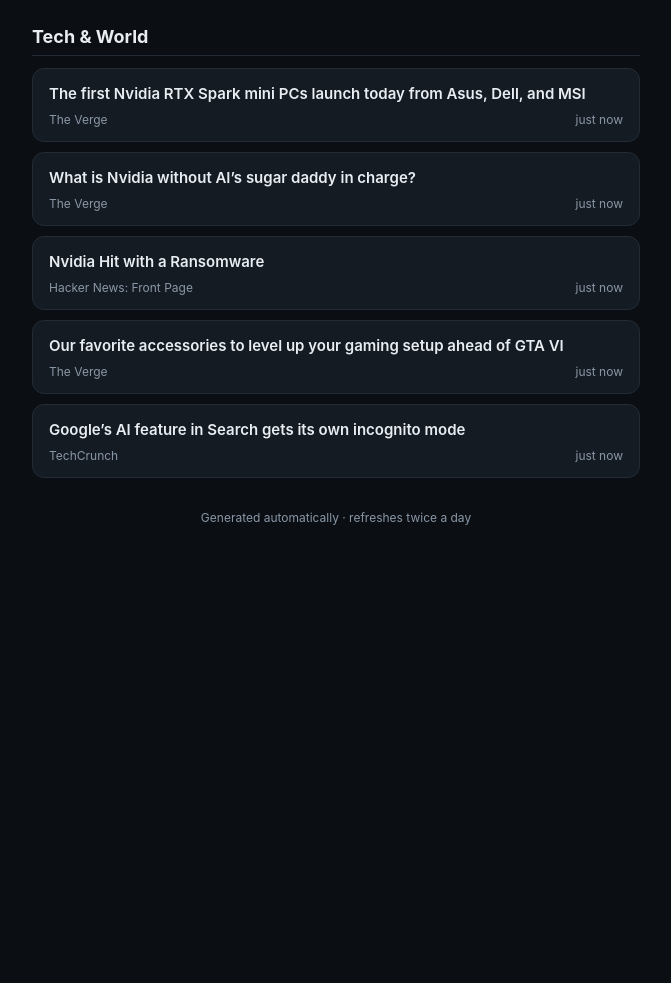
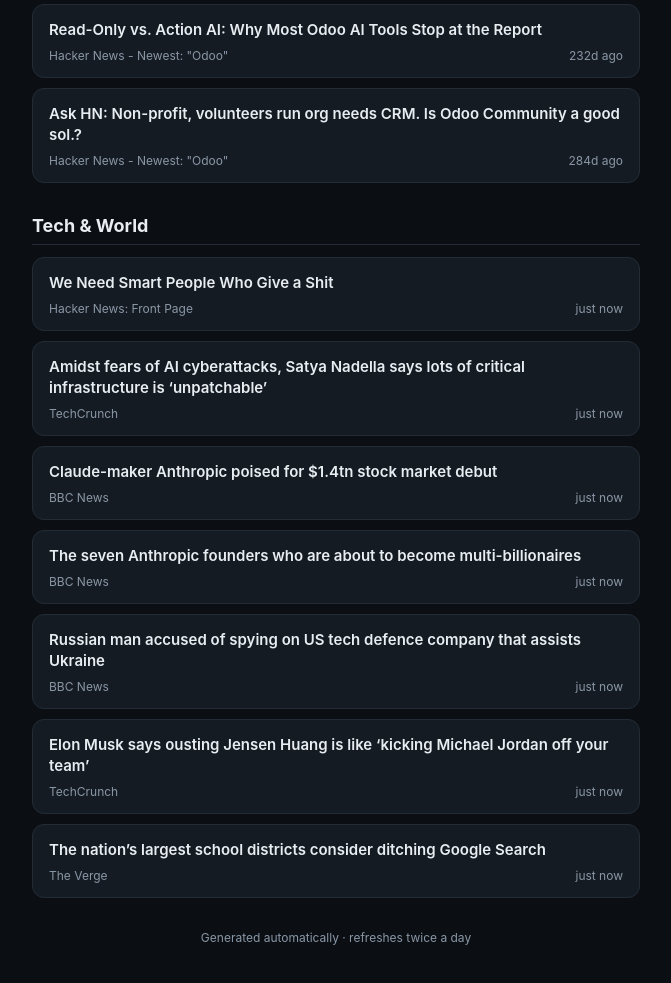
Before and after one commit to savyasachin/tech-digest_theodoobin, a plain HTML site: page docs/index.html in a window 1280 px wide. Shown: the part 605-1588 px from the top of the page, without its empty margins (304-975 px from the left). Before the commit the page ends 1178 px from the top, so only its background shows below. Drawn offline with Linux system fonts and the light colour scheme.

Commit message:
Update daily digest page

```diff
--- a/docs/index.html
+++ b/docs/index.html
@@ -3,7 +3,7 @@
 <head>
 <meta charset="UTF-8">
 <meta name="viewport" content="width=device-width, initial-scale=1.0">
-<title>Quick Check - Wednesday, 18 November - 18:43</title>
+<title>Full Digest - Thursday, 19 November - 00:07</title>
 <style>
   :root {
     color-scheme: light dark;
@@ -101,9 +101,9 @@
 </head>
 <body>
   <header>
-    <div class="eyebrow">Quick Check</div>
+    <div class="eyebrow">Full Digest</div>
     <h1>Daily Digest</h1>
-    <div class="timestamp">Wednesday, 18 November - 18:43 (Asia/Qatar)</div>
+    <div class="timestamp">Thursday, 19 November - 00:07 (Asia/Qatar)</div>
   </header>
 
 
@@ -115,7 +115,7 @@
         <div class="card-title">Show HN: Mini-Runbot – Ephemeral Odoo Enviroments Using Python and Docker</div>
         <div class="card-meta">
           <span class="card-source">Hacker News - Newest: &quot;Odoo&quot;</span>
-          <span class="card-age">58d ago</span>
+          <span class="card-age">59d ago</span>
         </div>
       </a>
 
@@ -155,6 +155,24 @@
         </div>
       </a>
 
+
+      <a class="card" href="https://www.odooclaw.ai/blog/read-only-vs-action-ai-why-most-odoo-ai-tools-stop-at-the-report" target="_blank" rel="noopener">
+        <div class="card-title">Read-Only vs. Action AI: Why Most Odoo AI Tools Stop at the Report</div>
+        <div class="card-meta">
+          <span class="card-source">Hacker News - Newest: &quot;Odoo&quot;</span>
+          <span class="card-age">232d ago</span>
+        </div>
+      </a>
+
+
+      <a class="card" href="https://news.ycombinator.com/item?id=46920322" target="_blank" rel="noopener">
+        <div class="card-title">Ask HN: Non-profit, volunteers run org needs CRM. Is Odoo Community a good sol.?</div>
+        <div class="card-meta">
+          <span class="card-source">Hacker News - Newest: &quot;Odoo&quot;</span>
+          <span class="card-age">284d ago</span>
+        </div>
+      </a>
+
       </div>
     </section>
 
@@ -162,26 +180,8 @@
       <h2>Tech &amp; World</h2>
       <div class="cards">
 
-      <a class="card" href="https://www.theverge.com/tech/1036880/nvidia-rtx-spark-ai-mini-pc-desktops" target="_blank" rel="noopener">
-        <div class="card-title">The first Nvidia RTX Spark mini PCs launch today from Asus, Dell, and MSI</div>
-        <div class="card-meta">
-          <span class="card-source">The Verge</span>
-          <span class="card-age">just now</span>
-        </div>
-      </a>
-
-
-      <a class="card" href="https://www.theverge.com/ai-artificial-intelligence/1036776/nvidia-earnings-kress-jensen-huang-petition" target="_blank" rel="noopener">
-        <div class="card-title">What is Nvidia without AI’s sugar daddy in charge?</div>
-        <div class="card-meta">
-          <span class="card-source">The Verge</span>
-          <span class="card-age">just now</span>
-        </div>
-      </a>
-
-
-      <a class="card" href="https://www.ransomware.live/id/TlZJRElBQHRoZWdlbnRsZW1lbg" target="_blank" rel="noopener">
-        <div class="card-title">Nvidia Hit with a Ransomware</div>
+      <a class="card" href="https://violetpixel.com/blog/2026-11-17-we-need-smart-people-who-give-a-shit/" target="_blank" rel="noopener">
+        <div class="card-title">We Need Smart People Who Give a Shit</div>
         <div class="card-meta">
           <span class="card-source">Hacker News: Front Page</span>
           <span class="card-age">just now</span>
@@ -189,19 +189,55 @@
       </a>
 
 
-      <a class="card" href="https://www.theverge.com/gadgets/1033262/best-gta-6-gaming-accessories-controllers-headsets-tvs" target="_blank" rel="noopener">
-        <div class="card-title">Our favorite accessories to level up your gaming setup ahead of GTA VI</div>
+      <a class="card" href="https://techcrunch.com/2026/11/18/amidst-fears-of-ai-cyberattacks-satya-nadella-says-lots-of-critical-infrastructure-is-unpatchable/" target="_blank" rel="noopener">
+        <div class="card-title">Amidst fears of AI cyberattacks, Satya Nadella says lots of critical infrastructure is ‘unpatchable’</div>
         <div class="card-meta">
-          <span class="card-source">The Verge</span>
+          <span class="card-source">TechCrunch</span>
           <span class="card-age">just now</span>
         </div>
       </a>
 
 
-      <a class="card" href="https://techcrunch.com/2026/11/18/googles-ai-feature-in-search-gets-its-own-incognito-mode/" target="_blank" rel="noopener">
-        <div class="card-title">Google’s AI feature in Search gets its own incognito mode</div>
+      <a class="card" href="https://www.bbc.co.uk/news/articles/c6742m39xgzxo?at_medium=RSS&amp;at_campaign=rss" target="_blank" rel="noopener">
+        <div class="card-title">Claude-maker Anthropic poised for $1.4tn stock market debut</div>
+        <div class="card-meta">
+          <span class="card-source">BBC News</span>
+          <span class="card-age">just now</span>
+        </div>
+      </a>
+
+
+      <a class="card" href="https://www.bbc.co.uk/news/articles/cmd7159vlr85o?at_medium=RSS&amp;at_campaign=rss" target="_blank" rel="noopener">
+        <div class="card-title">The seven Anthropic founders who are about to become multi-billionaires</div>
+        <div class="card-meta">
+          <span class="card-source">BBC News</span>
+          <span class="card-age">just now</span>
+        </div>
+      </a>
+
+
+      <a class="card" href="https://www.bbc.co.uk/news/articles/cq20xg80ly47o?at_medium=RSS&amp;at_campaign=rss" target="_blank" rel="noopener">
+        <div class="card-title">Russian man accused of spying on US tech defence company that assists Ukraine</div>
+        <div class="card-meta">
+          <span class="card-source">BBC News</span>
+          <span class="card-age">just now</span>
+        </div>
+      </a>
+
+
+      <a class="card" href="https://techcrunch.com/2026/11/18/elon-musk-says-ousting-jensen-huang-is-like-kicking-michael-jordan-off-your-team/" target="_blank" rel="noopener">
+        <div class="card-title">Elon Musk says ousting Jensen Huang is like ‘kicking Michael Jordan off your team’</div>
         <div class="card-meta">
           <span class="card-source">TechCrunch</span>
+          <span class="card-age">just now</span>
+        </div>
+      </a>
+
+
+      <a class="card" href="https://www.theverge.com/ai-artificial-intelligence/1037151/school-districts-ditching-google" target="_blank" rel="noopener">
+        <div class="card-title">The nation’s largest school districts consider ditching Google Search</div>
+        <div class="card-meta">
+          <span class="card-source">The Verge</span>
           <span class="card-age">just now</span>
         </div>
       </a>
```
